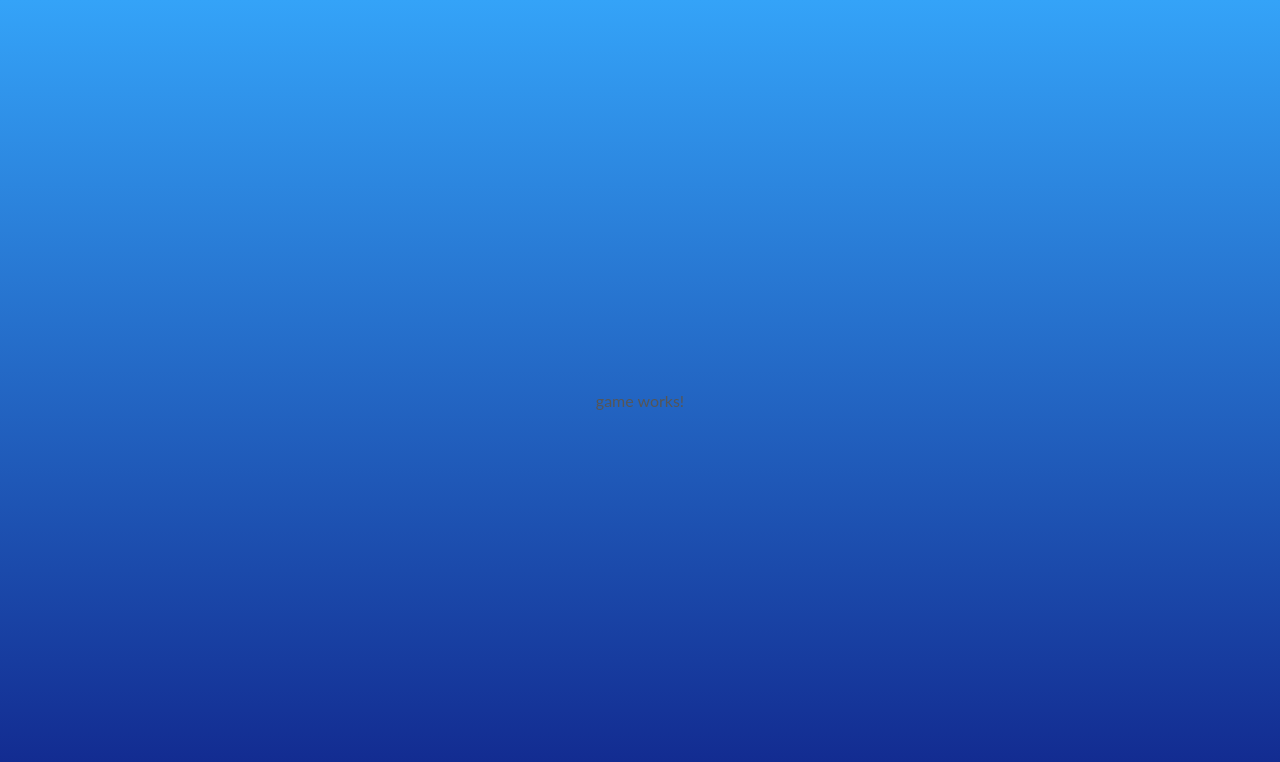
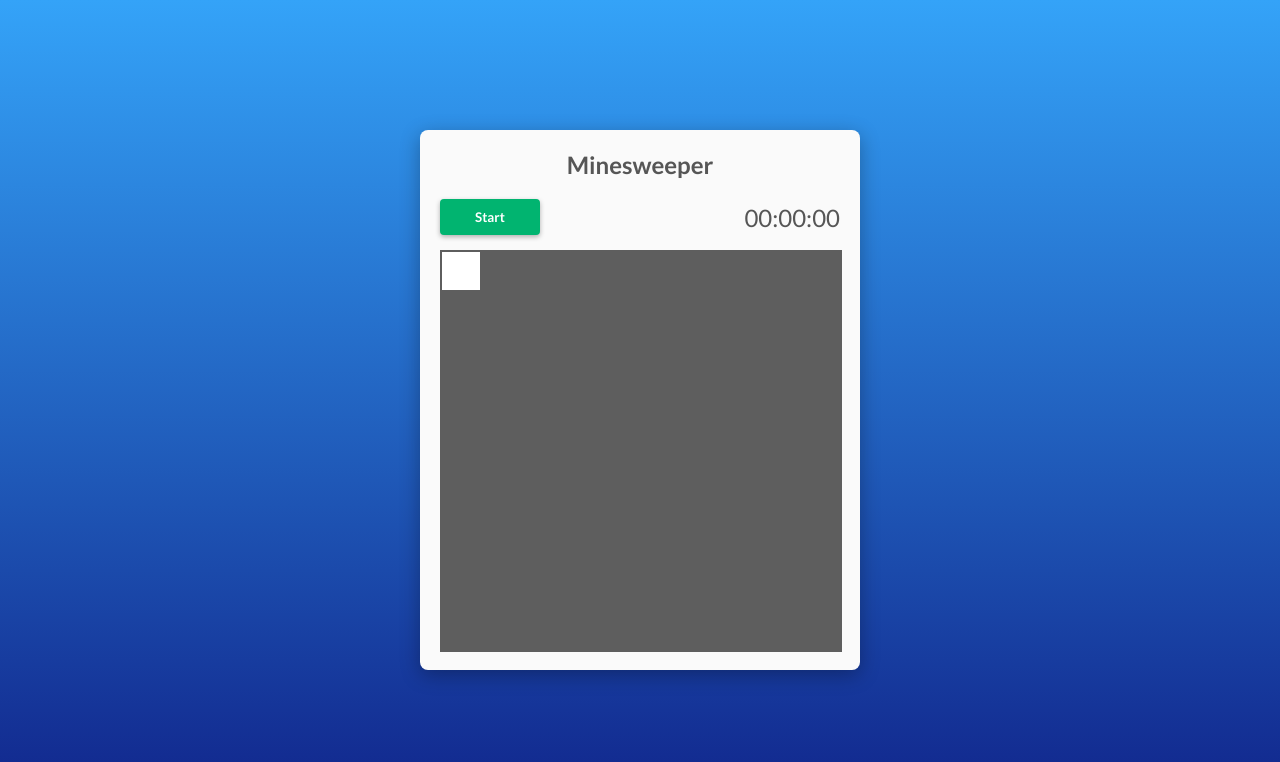
Before and after one commit to FrancoCab10/minesweeper, an Angular app: page / in a window 1280 px wide. Shown: the top 762 px of the page. Built offline with nearby package versions, Linux system fonts and the light colour scheme.

Commit message:
dividing game in components and creating basic layout

```diff
--- a/src/app/app.module.ts
+++ b/src/app/app.module.ts
@@ -3,11 +3,15 @@ import { NgModule } from '@angular/core';
 
 import { AppComponent } from './app.component';
 import { GameComponent } from './components/game/game.component';
+import { TimerComponent } from './components/timer/timer.component';
+import { CellComponent } from './components/cell/cell.component';
 
 @NgModule({
   declarations: [
     AppComponent,
-    GameComponent
+    GameComponent,
+    TimerComponent,
+    CellComponent
   ],
   imports: [
     BrowserModule
--- /dev/null
+++ b/src/app/components/cell/cell.component.css
@@ -0,0 +1,11 @@
+.cell {
+  box-sizing: border-box;
+  width: 38px;
+  height: 38px;
+  margin: 1px;
+  background: white;
+  float: left;
+  display: flex;
+  justify-content: center;
+  align-items: center;
+}
--- /dev/null
+++ b/src/app/components/cell/cell.component.html
@@ -0,0 +1 @@
+<div class="cell"></div>
--- /dev/null
+++ b/src/app/components/cell/cell.component.ts
@@ -0,0 +1,15 @@
+import { Component, OnInit } from '@angular/core';
+
+@Component({
+  selector: 'app-cell',
+  templateUrl: './cell.component.html',
+  styleUrls: ['./cell.component.css']
+})
+export class CellComponent implements OnInit {
+
+  constructor() { }
+
+  ngOnInit() {
+  }
+
+}
--- a/src/app/components/game/game.component.css
+++ b/src/app/components/game/game.component.css
@@ -0,0 +1,60 @@
+.card {
+  background: #fafafa;
+  border-radius: 8px;
+  padding: 20px;
+  width: 400px;
+  height: 500px;
+  box-shadow: 0 5px 20px rgba(0, 0, 0, 0.30);
+}
+
+.title {
+  font-size: 1.5rem;
+  font-weight: bold;
+  margin: 0;
+  margin-bottom:20px;
+  padding: 0;
+  text-align: center;
+}
+
+.controls {
+  width:100%;
+  display: flex;
+  flex-flow: row nowrap;
+  justify-content: space-between;
+  align-items: center;
+  margin-bottom: 15px;
+}
+
+.controls .btn-start {
+  background: #01b470;
+  border: none;
+  border-radius: 4px;
+  width: 100px;
+  box-shadow: 0 2px 5px rgba(0, 0, 0, 0.3);
+  padding: 10px 15px;
+  color: white;
+  font-weight: bold;
+  transition: .2s all linear;
+}
+
+.controls .btn-start:hover {
+  background: #4bc093;
+  box-shadow: 0 3px 10px rgba(0, 0, 0, 0.3);
+}
+
+.controls .btn-start:active,
+.controls .btn-start:focus {
+  outline: 2px solid #15ffa5;
+}
+
+.grid {
+  width: 400px;
+  height: 400px;
+  background: #5e5e5e;
+  border: 1px solid #5e5e5e;
+  display: flex;
+  flex-flow: row wrap;
+  justify-content: flex-start;
+  align-content: flex-start;
+  align-items: flex-start;
+}
--- a/src/app/components/game/game.component.html
+++ b/src/app/components/game/game.component.html
@@ -1 +1,10 @@
-<p>game works!</p>
+<div class="card">
+  <h1 class="title">Minesweeper</h1>
+  <div class="controls">
+    <button class="btn-start">Start</button>
+    <app-timer></app-timer>
+  </div>
+  <div class="grid">
+    <app-cell></app-cell>
+  </div>
+</div>
--- /dev/null
+++ b/src/app/components/timer/timer.component.css
@@ -0,0 +1,3 @@
+.timer {
+  font-size: 1.5rem;
+}
--- /dev/null
+++ b/src/app/components/timer/timer.component.html
@@ -0,0 +1 @@
+<span class="timer">00:00:00</span>
--- /dev/null
+++ b/src/app/components/timer/timer.component.ts
@@ -0,0 +1,15 @@
+import { Component, OnInit } from '@angular/core';
+
+@Component({
+  selector: 'app-timer',
+  templateUrl: './timer.component.html',
+  styleUrls: ['./timer.component.css']
+})
+export class TimerComponent implements OnInit {
+
+  constructor() { }
+
+  ngOnInit() {
+  }
+
+}
--- a/src/index.html
+++ b/src/index.html
@@ -7,6 +7,7 @@
 
   <meta name="viewport" content="width=device-width, initial-scale=1">
   <link rel="icon" type="image/x-icon" href="favicon.ico">
+  <link href="https://fonts.googleapis.com/css?family=Lato:400,700&display=swap" rel="stylesheet">
 </head>
 <body>
   <app-root></app-root>
```
